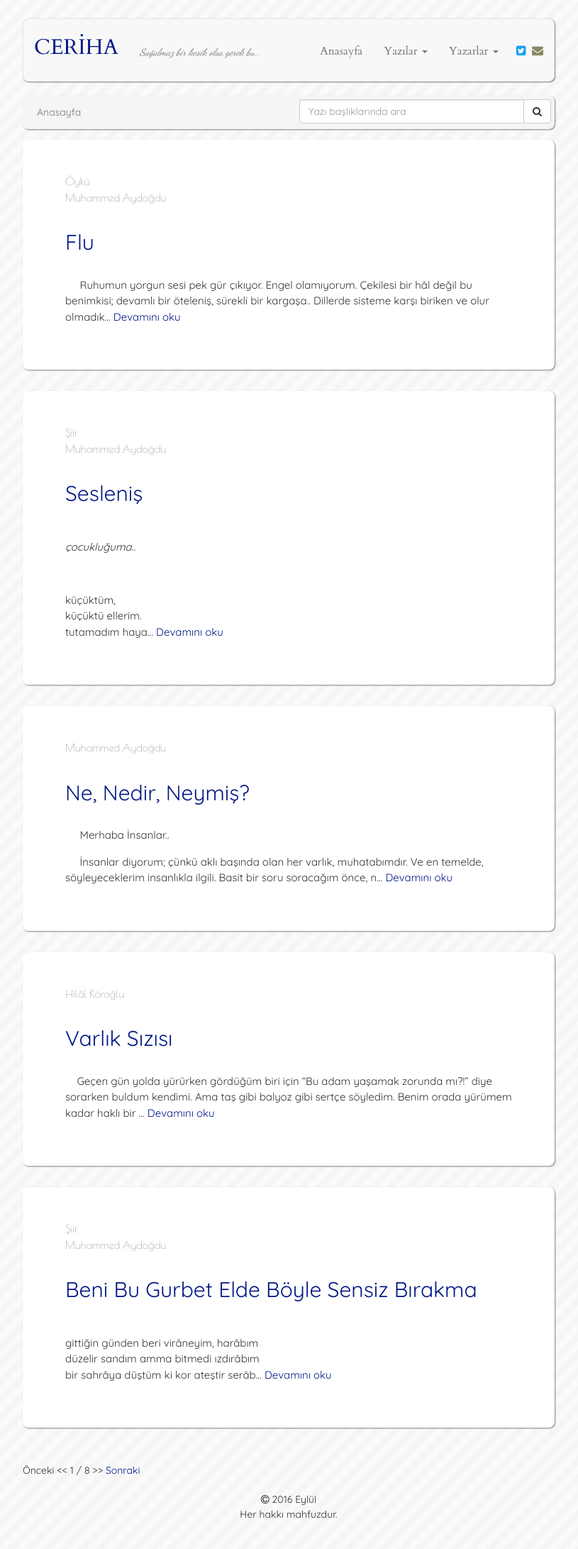
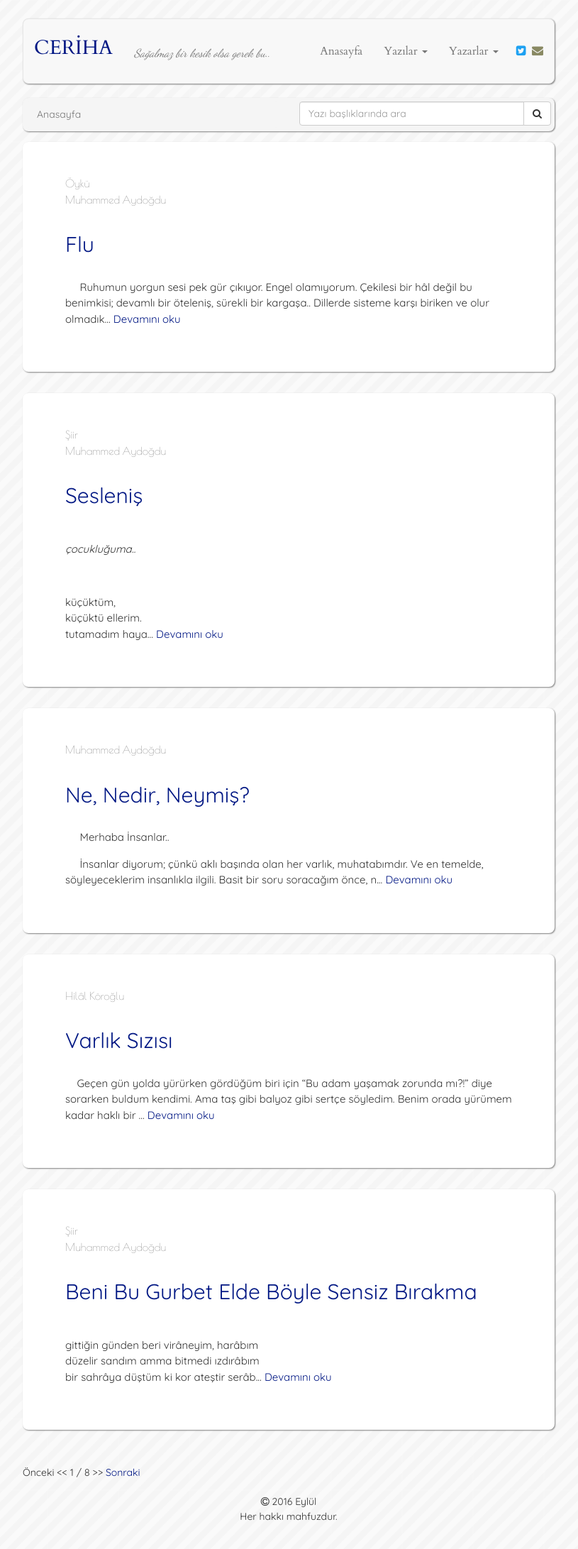
Before and after one commit to muhammedaydogdu/muhammedaydogdu.github.io, a Jekyll site: the page built from index.html, in a window 1280 px wide. Shown: the whole page at 71% size, without its empty margins (233-1048 px from the left). Built offline with Jekyll 4.4.1, drawn with Linux system fonts in a browser that asks for light colours; some web fonts are replaced; the list of posts is cut into pages by our own code.

Commit message:
Update style.css

```diff
--- a/css/style.css
+++ b/css/style.css
@@ -37,7 +37,7 @@ h2 {
 
 .navbar .navbar-brand {
   color: #021884;
-  font-size: 30px;
+  font-size: 28px;
 }
 
 .navbar .navbar-brand:hover {
@@ -49,7 +49,7 @@ h2 {
 }
 
 .navbar .navbar-text {
-  font-size: 14px;
+  font-size: 16px;
   margin-top: 21px;
   margin-bottom: 15px;
   font-family: "Dancing Script", "Times New Roman", serif;
```
